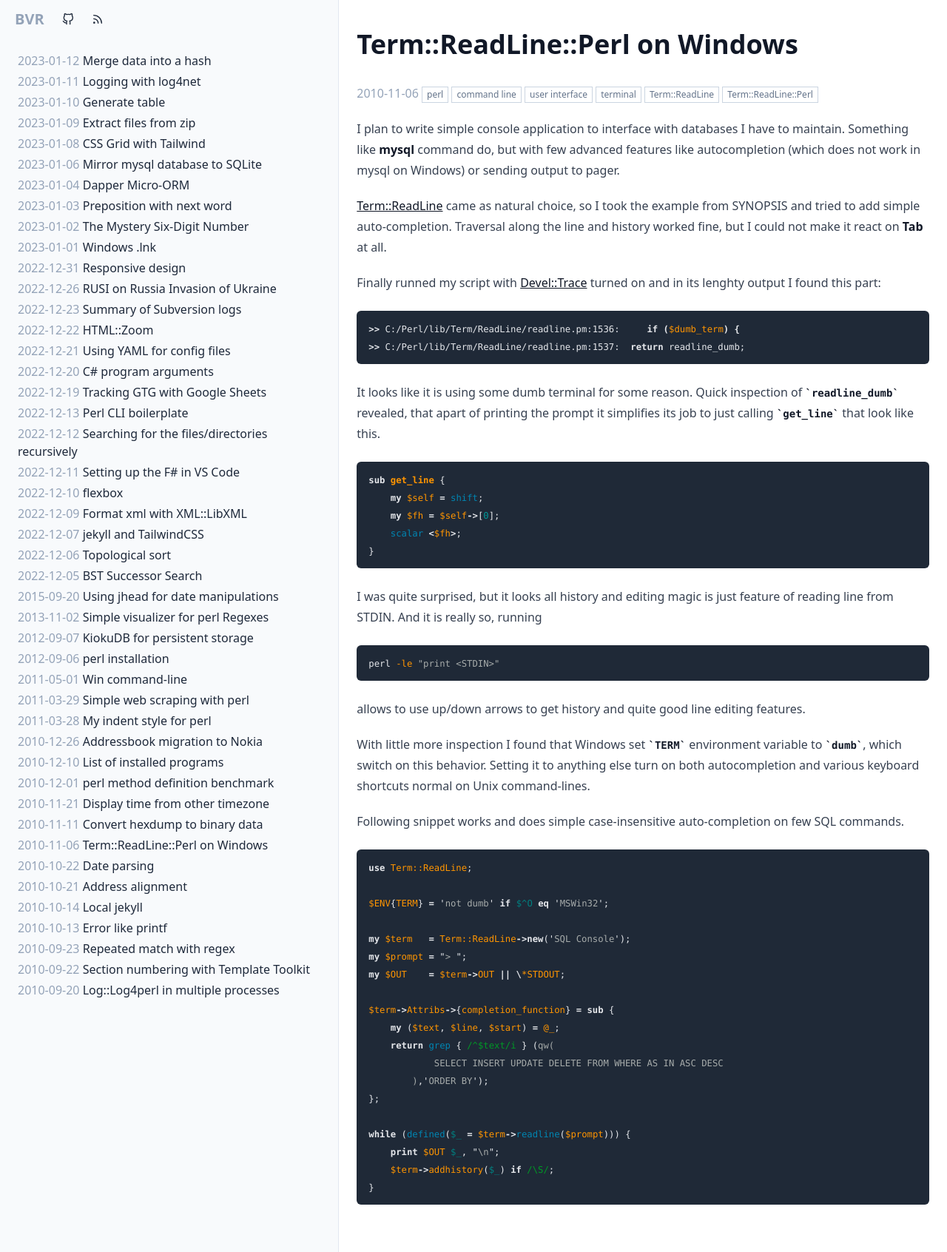
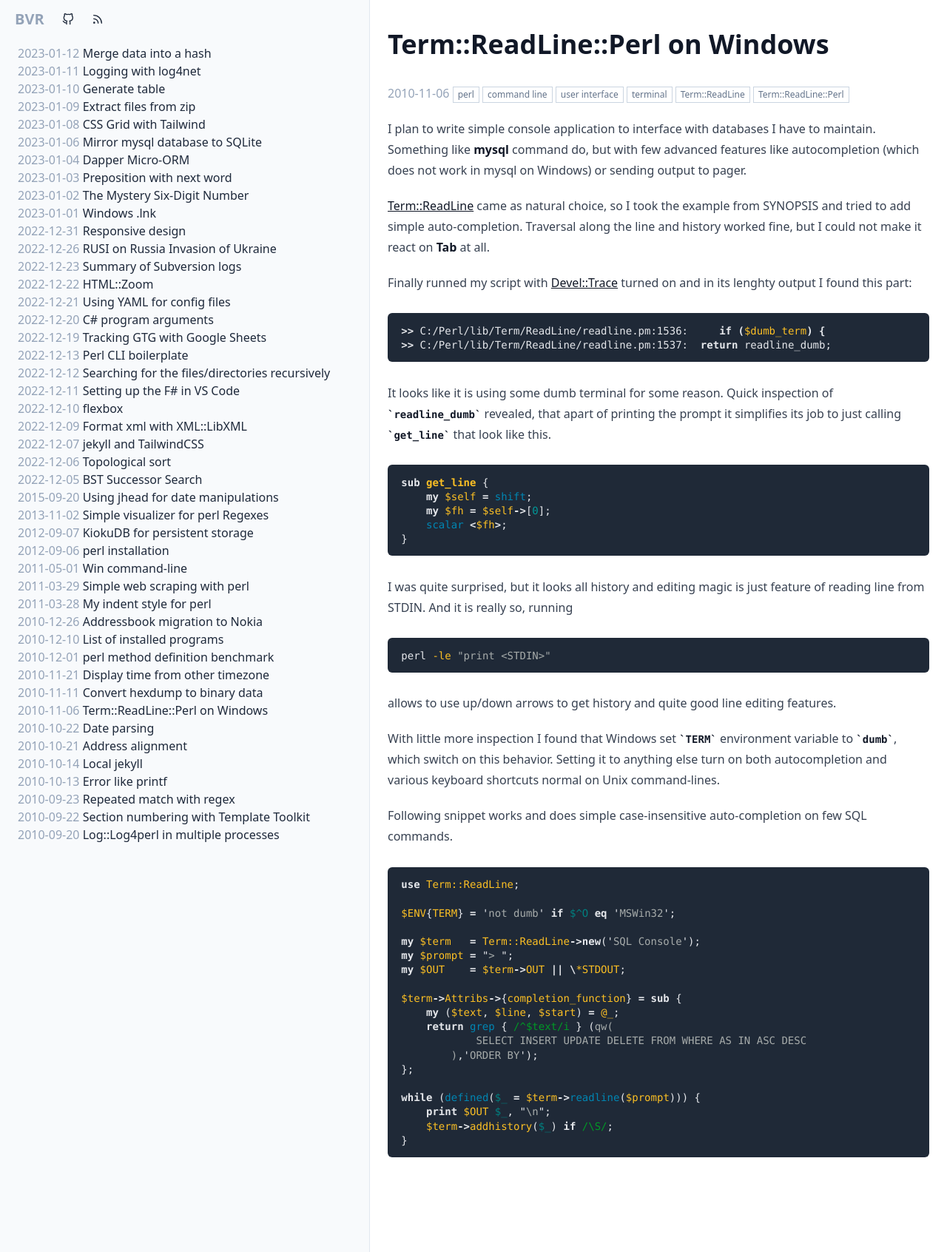
Before and after one commit to bvr/bvr.github.io, a Jekyll site: the page built from _posts/2010-11-06-term-readline.md, in a window 1280 px wide. Shown: the whole page at 74% size. Built offline with Jekyll 4.4.1, drawn with Linux system fonts in a browser that asks for light colours.

Commit message:
Experiments with grid layout

```diff
--- a/_config.yml
+++ b/_config.yml
@@ -1,5 +1,5 @@
 pygments: true
-permalink: pretty
+permalink: /:year/:month/:day/:title/
 bookmarks: true
 theme: jekyll-theme-minimal
 url: https://bvr.github.io
--- a/_layouts/default.html
+++ b/_layouts/default.html
@@ -9,8 +9,10 @@
     <link rel="alternate" type="application/rss+xml" href="/atom.xml" title="bvr">
     <link rel="stylesheet" href="/css/syntax.css" type="text/css">
 </head>
-<body class="flex relative h-full min-h-screen">
-    <aside class="will-change-transform transform transition-transform -translate-x-full absolute top-0 left-0 md:relative md:translate-x-0 w-3/4 md:w-96 h-full min-h-screen p-3 bg-slate-50 dark:bg-slate-800 border-r border-slate-200 dark:border-slate-700 flex flex-col gap-2.5 z-20 sidebar" style="width: 700px">
+<body>
+
+<div class="w-screen h-screen grid grid-cols-[500px_1fr] grid-rows-1 gap-0 overflow-hidden">
+<nav class="p-3 bg-slate-50 border-r border-slate-200">
     <p class="font-bold mb-5 flex items-center gap-2">
         <button aria-label="Close sidebar" class="md:hidden menu-trigger-close p-1 rounded text-slate-800 dark:text-slate-50 hover:bg-slate-200 dark:hover:bg-slate-700">
             <svg class="h-6 w-6" width="24" height="24" viewBox="0 0 24 24" stroke-width="2" stroke="currentcolor" fill="none" stroke-linecap="round" stroke-linejoin="round">
@@ -40,36 +42,24 @@
             </span>
         </a>
     </p>
-        <ul class="list-none flex flex-col gap-1">
+    <ul class="list-none overflow-y-auto" style="height: 95%">
         {% for post in site.posts %}
         {% unless post.preview %}
-
-            <li>
-                <a href="{{ post.url | prepend: site.baseurl | prepend: site.url }}" class="article block px-3 py-0  hover:bg-slate-200">
-                    <span class="text-slate-400 py-2 rounded-md"><time datetime="{{ post.date | date_to_xmlschema }}"></time>{{ post.date | date: "%Y-%m-%d" }}</span> <span class=text-slate-800>{{ post.title }}</span>
-                </a>
-            </li>
-
+        <li><a href="{{ post.url | prepend: site.baseurl | prepend: site.url }}" class="article block px-3 py-0  hover:bg-slate-200"><span class="text-slate-400 py-2 rounded-md"><time datetime="{{ post.date | date_to_xmlschema }}"></time>{{ post.date | date: "%Y-%m-%d" }}</span> <span class=text-slate-800>{{ post.title }}</span></a></li>
         {% endunless %}
         {% endfor %}
     </ul>
-        <div class="flex-1"></div>
-    </aside>
-    <div class="fixed bg-slate-700 bg-opacity-5 transition duration-200 ease-in-out inset-0 z-10 pointer-events-auto md:hidden left-0 top-0 w-full h-full hidden menu-overlay"></div>
-    <button aria-label="Toggle Sidebar" class="md:hidden absolute top-3 left-3 z-10 menu-trigger p-1 rounded text-slate-800 dark:text-slate-50 hover:bg-slate-100">
-        <svg class="h-6 w-6" viewBox="0 0 24 24" stroke-width="2" stroke="currentcolor" fill="none" stroke-linecap="round" stroke-linejoin="round">
-            <path stroke="none" d="M0 0h24v24H0z"/>
-            <line x1="4" y1="6" x2="20" y2="6"/>
-            <line x1="4" y1="12" x2="20" y2="12"/>
-            <line x1="4" y1="18" x2="16" y2="18"/>
-        </svg>
-    </button>
-    <div class="overflow-y-auto h-screen w-full">
-    <article class="px-6 py-10 w-full mx-auto prose lg:prose-base h-fit dark:prose-invert prose-img:mx-auto max-w-4xl">
+</nav>
+
+<div class="overflow-y-auto w-xl">
+<article class="px-6 py-10 w-full mx-auto prose lg:prose-base h-fit prose-img:mx-auto max-w-4xl">
 
 {{ content }}
 
 </article>
 </div>
+
+</div>
+
 </body>
 </html>
--- a/css/output.css
+++ b/css/output.css
@@ -1116,10 +1116,6 @@ video {
   grid-row-end: 3;
 }
 
-.m-0 {
-  margin: 0px;
-}
-
 .my-1 {
   margin-top: 0.25rem;
   margin-bottom: 0.25rem;
@@ -1170,6 +1166,10 @@ video {
   margin-left: 18rem;
 }
 
+.mb-10 {
+  margin-bottom: 2.5rem;
+}
+
 .block {
   display: block;
 }
@@ -1223,6 +1223,30 @@ video {
   height: fit-content;
 }
 
+.h-auto {
+  height: auto;
+}
+
+.h-10 {
+  height: 2.5rem;
+}
+
+.h-5 {
+  height: 1.25rem;
+}
+
+.h-40 {
+  height: 10rem;
+}
+
+.h-1\/2 {
+  height: 50%;
+}
+
+.h-4\/5 {
+  height: 80%;
+}
+
 .min-h-screen {
   min-height: 100vh;
 }
@@ -1287,6 +1311,18 @@ video {
 
 .grid-cols-2 {
   grid-template-columns: repeat(2, minmax(0, 1fr));
+}
+
+.grid-cols-\[300px_1fr\] {
+  grid-template-columns: 300px 1fr;
+}
+
+.grid-cols-\[500px_1fr\] {
+  grid-template-columns: 500px 1fr;
+}
+
+.grid-rows-1 {
+  grid-template-rows: repeat(1, minmax(0, 1fr));
 }
 
 .flex-col {
@@ -1341,6 +1377,10 @@ video {
   overflow: auto;
 }
 
+.overflow-hidden {
+  overflow: hidden;
+}
+
 .overflow-y-auto {
   overflow-y: auto;
 }
@@ -1402,16 +1442,6 @@ video {
 .bg-slate-900 {
   --tw-bg-opacity: 1;
   background-color: rgb(15 23 42 / var(--tw-bg-opacity));
-}
-
-.bg-amber-500 {
-  --tw-bg-opacity: 1;
-  background-color: rgb(245 158 11 / var(--tw-bg-opacity));
-}
-
-.bg-lime-400 {
-  --tw-bg-opacity: 1;
-  background-color: rgb(163 230 53 / var(--tw-bg-opacity));
 }
 
 .bg-opacity-5 {
@@ -1813,6 +1843,10 @@ highlight {
     position: relative;
   }
 
+  .md\:block {
+    display: block;
+  }
+
   .md\:hidden {
     display: none;
   }
--- a/css/syntax.css
+++ b/css/syntax.css
@@ -1,6 +1,6 @@
-/* .highlight  { background: #ffffff; } */
+.highlight  { line-height: 1.2; font-size: 1em; }
 .highlight .c { color: #999988; font-style: italic } /* Comment */
-.highlight .err { color: #a61717; background-color: #e3d2d2 } /* Error */
+.highlight .err { color: #009999; } /* Error */
 .highlight .k { font-weight: bold } /* Keyword */
 .highlight .o { font-weight: bold } /* Operator */
 .highlight .cm { color: #999988; font-style: italic } /* Comment.Multiline */
@@ -31,11 +31,11 @@
 .highlight .nc { color: #445588; font-weight: bold } /* Name.Class */
 .highlight .no { color: #008080 } /* Name.Constant */
 .highlight .ni { color: #898989 } /* Name.Entity */
-.highlight .ne { color: #ff9500; font-weight: bold } /* Name.Exception */
-.highlight .nf { color: #ff9500; font-weight: bold } /* Name.Function */
-.highlight .nn { color: #ff9500 } /* Name.Namespace */
-.highlight .nt { color: #ff9500 } /* Name.Tag */
-.highlight .nv { color: #ff9500 } /* Name.Variable */
+.highlight .ne { color: #fbbf24; font-weight: bold } /* Name.Exception */
+.highlight .nf { color: #fbbf24; font-weight: bold } /* Name.Function */
+.highlight .nn { color: #fbbf24 } /* Name.Namespace */
+.highlight .nt { color: #fbbf24 } /* Name.Tag */
+.highlight .nv { color: #fbbf24 } /* Name.Variable */
 .highlight .ow { font-weight: bold } /* Operator.Word */
 .highlight .w { color: #bbbbbb } /* Text.Whitespace */
 .highlight .mf { color: #009999 } /* Literal.Number.Float */
--- a/package.json
+++ b/package.json
@@ -4,5 +4,8 @@
     "@tailwindcss/typography": "^0.5.8",
     "tailwindcss": "^3.2.4",
     "tailwindcss-typography": "^3.1.0"
+  },
+  "devDependencies": {
+    "@tailwindcss/aspect-ratio": "^0.4.2"
   }
 }
```
Also changed, not shown: notes.md (+13 -1 lines), 1 other file. Lines whose indentation alone changed are shown as unchanged.
